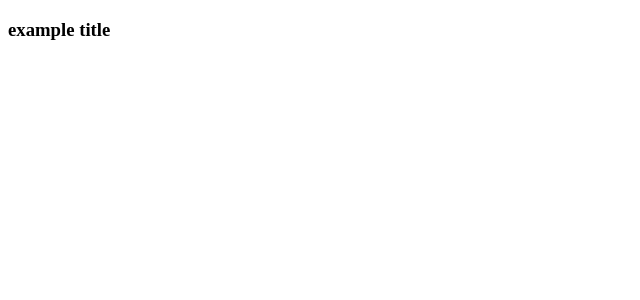
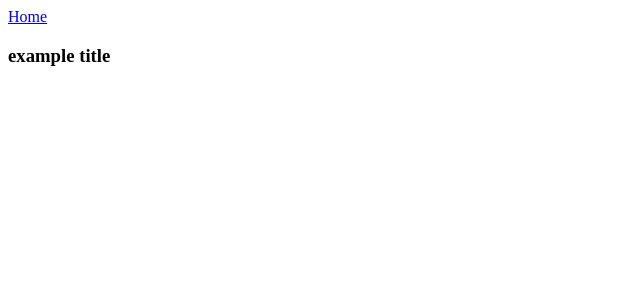
Before and after one commit to DrKalen/Flashcard-Pro, a React (Create React App) app: page /stack in a window 1280 px wide. Shown: the top 300 px of the page, without its empty margins (0-640 px from the left). Built offline with nearby package versions, Linux system fonts and the light colour scheme.

Commit message:
Added first link, to 'Home'(App component) from Stack component

```diff
--- a/src/components/Stack.js
+++ b/src/components/Stack.js
@@ -1,9 +1,11 @@
 import React, { Component } from 'react';
+import { Link } from 'react-router-dom';
 
 class Stack extends Component {
     render() {
         return (
             <div>
+                <Link to='/'>Home</Link>
                 <h3>example title</h3>
             </div>
         )
```
